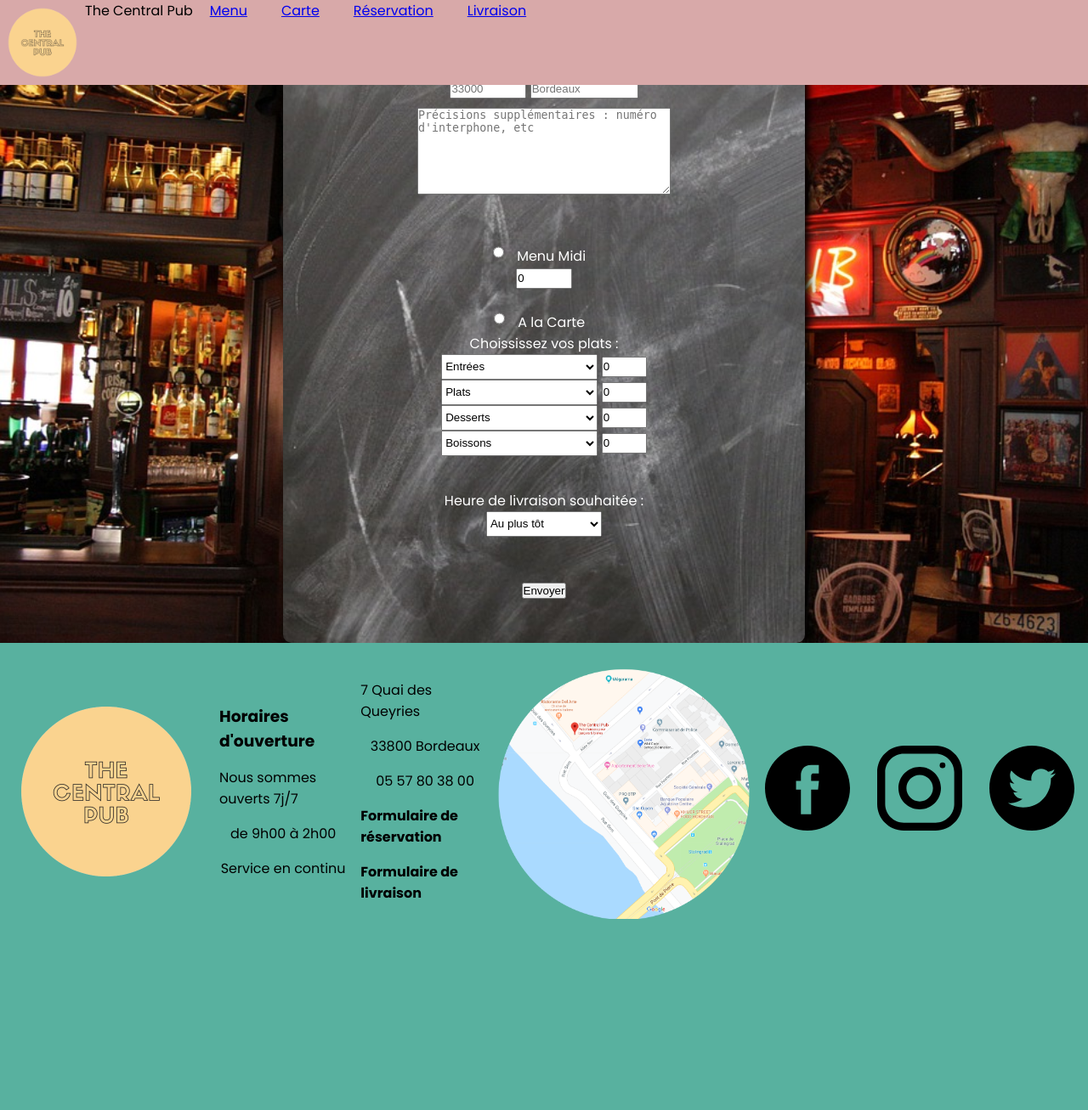
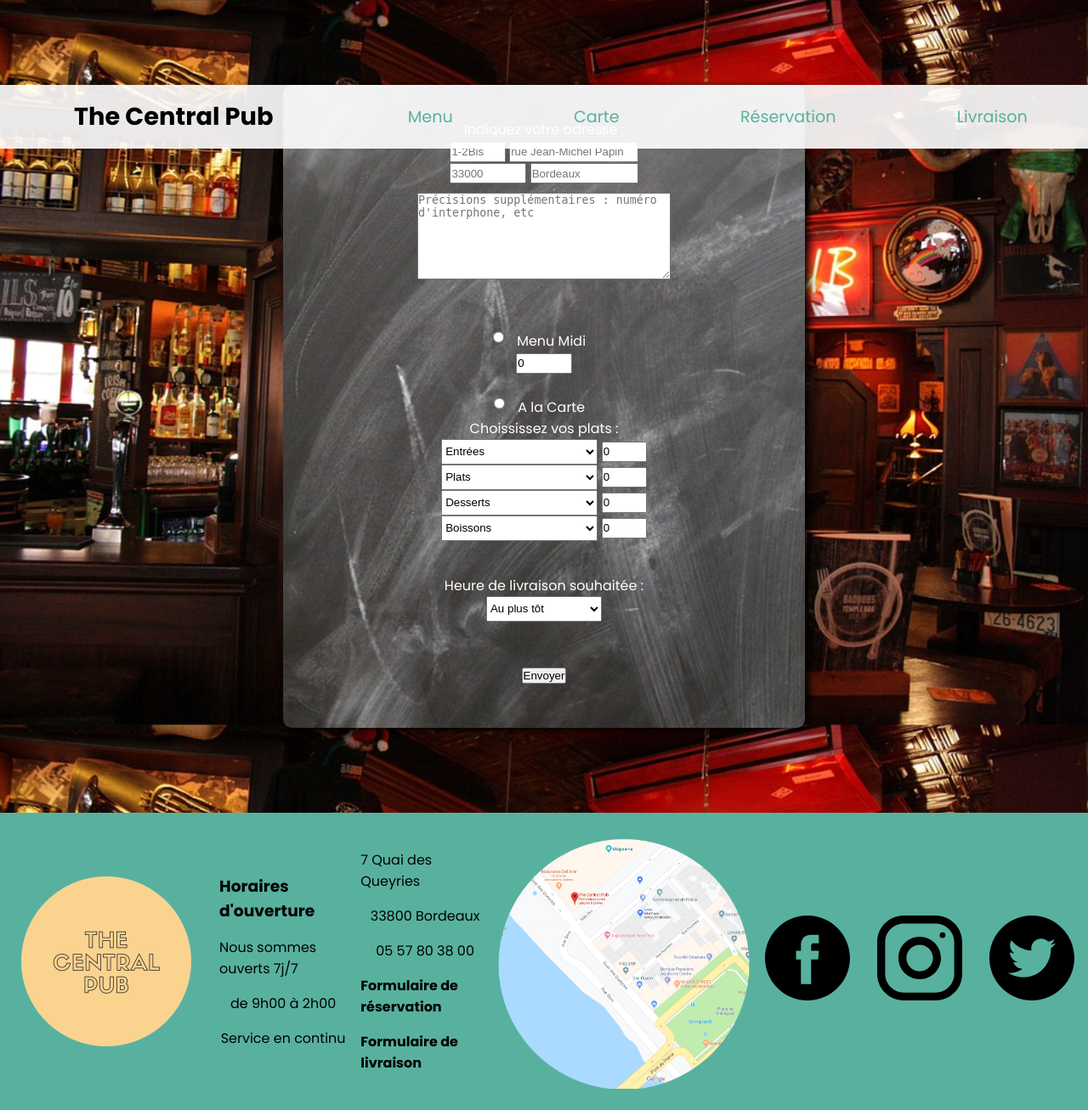
Before and after one commit to Bourricote/projet1_php, a PHP site: page /page2.html in a window 1280 px wide. Shown: the whole page at 85% size. Before the commit the page ends 1082 px from the top, so only its background shows below. Run offline with PHP 8.4, Linux system fonts and the light colour scheme.

Commit message:
modif navbar

```diff
--- a/page2.html
+++ b/page2.html
@@ -20,12 +20,14 @@
 
             <nav class="navbar" id="myTopnav">
 
-                <img class="logo" src="Images/logo.png" title="Resto" alt="Logo de Paul">
-                <p>The Central Pub</p>
-                <a href="#all-card">Menu</a>
-                <a href="#all-card">Carte</a>
+
+                <a href="./index.html" id="texte">
+                    <h2>The Central Pub</h2>
+                </a>
+                <a href="./index.html#all-card">Menu</a>
+                <a href="./index.html#all-card">Carte</a>
                 <a href="./index.html#booking">Réservation</a>
-                <a href="page2.html">Livraison</a>
+                <a href="./page2.html">Livraison</a>
                 <a href="javascript:void(0);" class="icon" onclick="burgerResponsive()">
                     <i class="fa fa-bars"></i>
                 </a>
--- a/style.css
+++ b/style.css
@@ -17,17 +17,30 @@ body{
   position: fixed;
   z-index: 4;
   width: 100%;
-  background-color: rgb(216, 169, 169);
+  background-color: rgba(255, 255, 255, 0.9);
   display: flex;
-}
-
-.logo {
-  width: 100px;
+  justify-content: space-around;
+  align-items: center;
 }
 
 .navbar a {
-  padding: 0 20px;
+  color :#58B19F;
+  font-size: 1.2rem;
 }
+
+#texte{
+  color: black;
+}
+
+.navbar a:link{
+  text-decoration:none;
+}
+
+.navbar a:hover{
+  text-decoration:none;
+  color: black;
+}
+
 
 /* Dominique : Fin NavBar*/
 
@@ -298,12 +311,11 @@ footer{
 
 }
 .p2 {
-
     display: flex;
     flex-direction: column;
     text-align: center;
     justify-content: justify;
-    margin: auto;
+    margin: 100px auto;
 }
 .adress-page2 {
     display: flex;
```
Also changed, not shown: index.html (+5 -5 lines).
